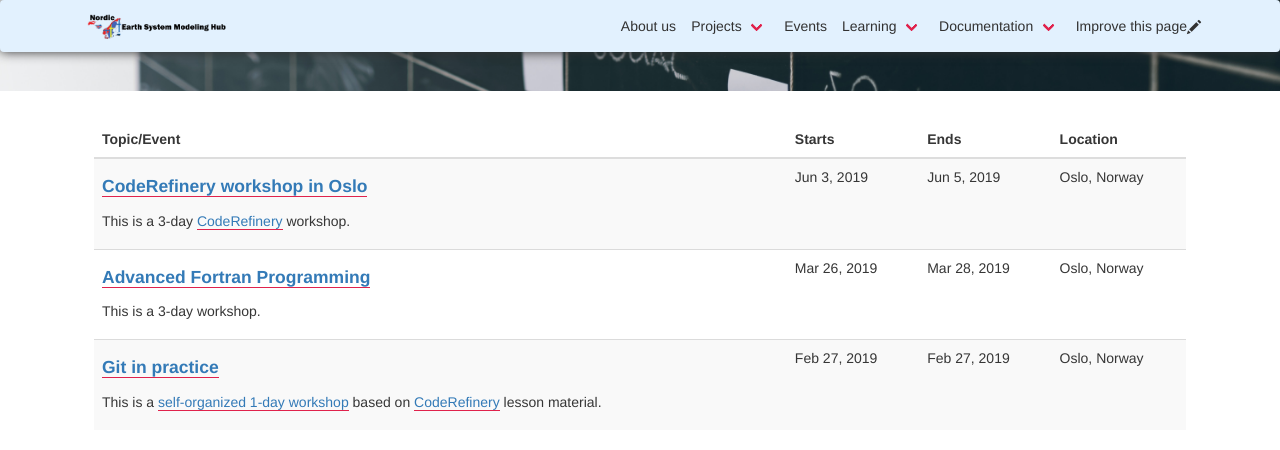
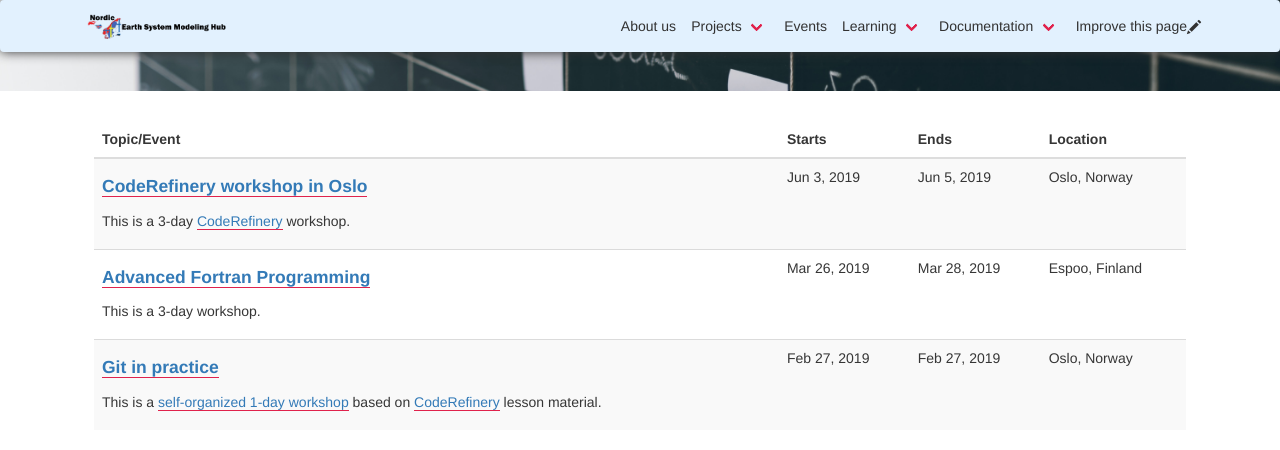
Before and after one commit to NordicESMhub/nordicesmhub.github.io, a Jekyll site: the page built from events.md, in a window 1280 px wide and 900 px high, scrolled down 539 px, cut to the strip 0-460 px from the top of the window. Shown: the top 450 px of the strip. Built offline with Jekyll 4.4.1, drawn with Linux system fonts in a browser that asks for light colours; nearby versions of some CDN libraries.

Commit message:
corrected location for Fortran training

```diff
--- a/_events/2019-03-26-advanced_fortran.md
+++ b/_events/2019-03-26-advanced_fortran.md
@@ -7,9 +7,9 @@ description: 'March, 26-28, 2019'
 starts: 2019-03-26
 ends: 2019-03-28
 location:
-  city: Oslo
-  region: Oslo
-  country: Norway
+  city: Espoo
+  region: Espoo
+  country: Finland
 supporters:
   - PRACE Training
 photos:
```
